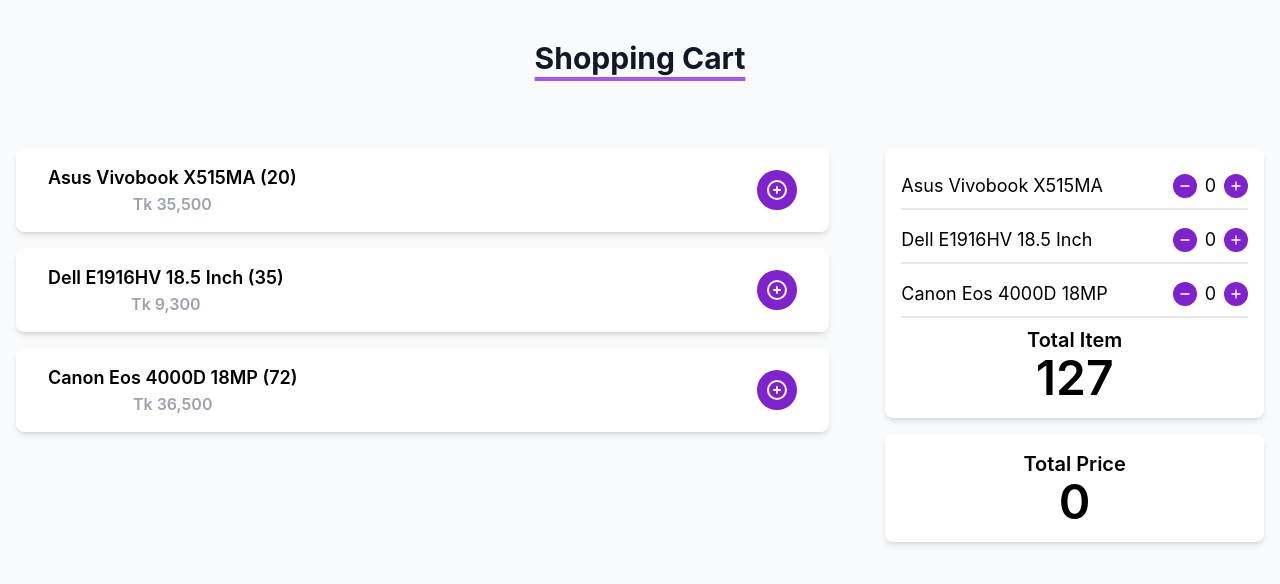
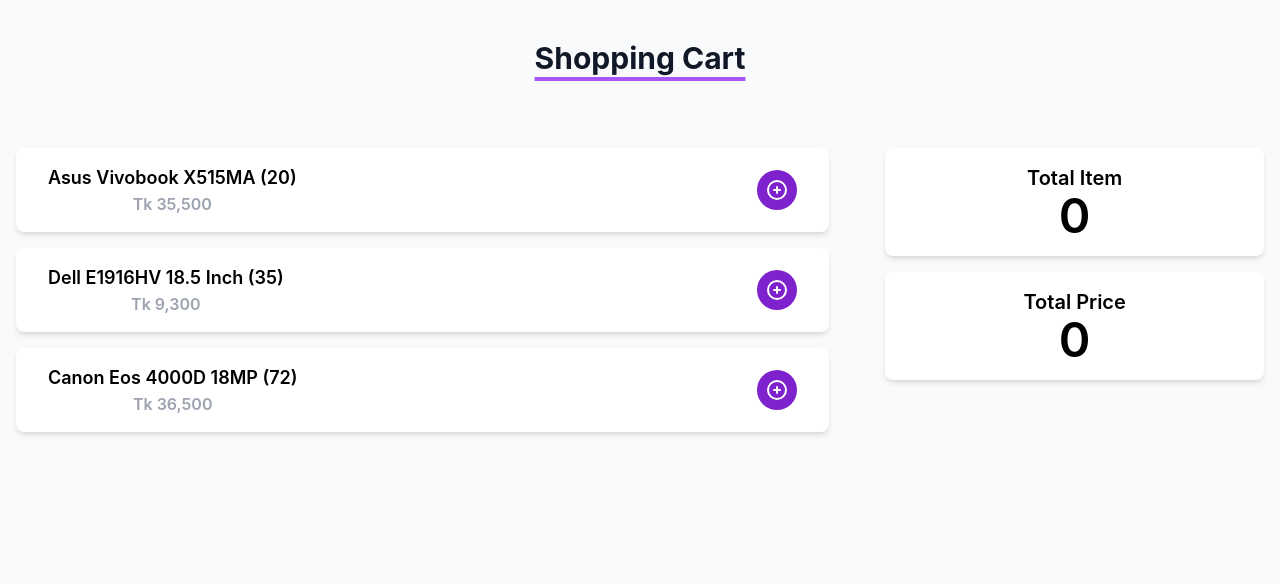
Before and after one commit to JabedH/redux-shopping-cart, a React (Create React App) app: page / in a window 1280 px wide. Shown: the top 584 px of the page. Built offline with nearby package versions, Linux system fonts and the light colour scheme.

Commit message:
added new counter

```diff
--- a/src/Components/ACounter.js
+++ b/src/Components/ACounter.js
@@ -13,24 +13,29 @@ const ACounter = () => {
 
   const dellCount = useSelector((state) => state.dellCounter.value);
   const dellCount1 = useSelector((state) => state.dellCounter.value1);
-
+  console.log(dellCount1);
   const canonCount = useSelector((state) => state.canonCounter.value);
   const canonCount1 = useSelector((state) => state.canonCounter.value1);
-  const totalCounter = asusCount + dellCount + canonCount;
+
+  const totalCounter = asusCount1 + dellCount1 + canonCount1;
   const asusPrice = 35500 * asusCount1;
-  const totalPrice = asusPrice;
+  const dellPrice = 9300 * dellCount1;
+  const canonPrice = 36500 * canonCount1;
+  const totalPrice = asusPrice + dellPrice + canonPrice;
+
   const dispatch = useDispatch();
+
   const asusIncrementHandler = (value) => {
     dispatch(increment(value));
   };
   const asusDecrementHandler = (value) => {
     dispatch(decrement(value));
   };
-  const dellIncrementHandler = () => {
-    dispatch(dellIncrement());
+  const dellIncrementHandler = (value) => {
+    dispatch(dellIncrement(value));
   };
-  const dellDecrementHandler = () => {
-    dispatch(dellDecrement());
+  const dellDecrementHandler = (value) => {
+    dispatch(dellDecrement(value));
   };
   const canonIncrementHandler = () => {
     dispatch(canonIncrement());
@@ -55,6 +60,7 @@ const ACounter = () => {
                   <p class="text-gray-400 text-base">Tk 35,500</p>
                 </div>
                 <div class="text-lg font-semibold">
+                  {asusCount > 0 ? (
                     <button
                       onClick={() => asusIncrementHandler(1)}
                       class="focus:outline-none bg-purple-700 hover:bg-purple-800 text-white font-bold py-2 px-2 rounded-full inline-flex items-center"
@@ -74,16 +80,20 @@ const ACounter = () => {
                         />
                       </svg>
                     </button>
+                  ) : (
+                    <h3 className=" text-red-500 font-bold">Sold out</h3>
+                  )}
                 </div>
               </div>
             </div>
             <div class="bg-white py-4 px-4 shadow-md rounded-lg my-4 mx-4">
               <div class="flex justify-between px-4 items-center">
                 <div class="text-lg font-semibold">
-                  <p>Dell E1916HV 18.5 Inch (35)</p>
+                  <p>Dell E1916HV 18.5 Inch ({dellCount})</p>
                   <p class="text-gray-400 text-base">Tk 9,300</p>
                 </div>
                 <div class="text-lg font-semibold">
+                  {dellCount > 0 ? (
                     <button
                       onClick={() => dellIncrementHandler()}
                       class="focus:outline-none bg-purple-700 hover:bg-purple-800 text-white font-bold py-2 px-2 rounded-full inline-flex items-center"
@@ -103,16 +113,20 @@ const ACounter = () => {
                         />
                       </svg>
                     </button>
+                  ) : (
+                    <h3 className=" text-red-500 font-bold">Sold out</h3>
+                  )}
                 </div>
               </div>
             </div>
             <div class="bg-white py-4 px-4 shadow-md rounded-lg my-4 mx-4">
               <div class="flex justify-between px-4 items-center">
                 <div class="text-lg font-semibold">
-                  <p>Canon Eos 4000D 18MP (72)</p>
+                  <p>Canon Eos 4000D 18MP ({canonCount})</p>
                   <p class="text-gray-400 text-base">Tk 36,500</p>
                 </div>
                 <div class="text-lg font-semibold">
+                  {canonCount > 0 ? (
                     <button
                       onClick={() => canonIncrementHandler()}
                       class="focus:outline-none bg-purple-700 hover:bg-purple-800 text-white font-bold py-2 px-2 rounded-full inline-flex items-center"
@@ -132,12 +146,16 @@ const ACounter = () => {
                         />
                       </svg>
                     </button>
+                  ) : (
+                    <h3 className=" text-red-500 font-bold">Sold out</h3>
+                  )}
                 </div>
               </div>
             </div>
           </div>
           <div class="col-span-12 sm:col-span-12 md:col-span-5 lg:col-span-4 xxl:col-span-4">
             <div class="bg-white py-4 px-4 shadow-md rounded-lg my-4 mx-4">
+              {asusCount1 > 0 && (
                 <div class="flex justify-between border-b-2 mb-2">
                   <div class="text-lg py-2">
                     <p>Asus Vivobook X515MA</p>
@@ -186,7 +204,9 @@ const ACounter = () => {
                     </div>
                   </div>
                 </div>
+              )}
 
+              {dellCount1 > 0 && (
                 <div class="flex justify-between border-b-2 mb-2">
                   <div class="text-lg py-2">
                     <p>Dell E1916HV 18.5 Inch</p>
@@ -194,7 +214,7 @@ const ACounter = () => {
                   <div class="text-lg py-2">
                     <div class="flex flex-row space-x-2 w-full items-center rounded-lg">
                       <button
-                      onClick={() => dellDecrementHandler()}
+                        onClick={() => dellDecrementHandler(1)}
                         class="focus:outline-none bg-purple-700 hover:bg-purple-800 text-white font-bold py-1 px-1 rounded-full inline-flex items-center"
                       >
                         <svg
@@ -214,7 +234,7 @@ const ACounter = () => {
                       </button>
                       <p>{dellCount1}</p>
                       <button
-                      onClick={() => dellIncrementHandler()}
+                        onClick={() => dellIncrementHandler(1)}
                         class="focus:outline-none bg-purple-700 hover:bg-purple-800 text-white font-bold py-1 px-1 rounded-full inline-flex items-center"
                       >
                         <svg
@@ -235,7 +255,9 @@ const ACounter = () => {
                     </div>
                   </div>
                 </div>
+              )}
 
+              {canonCount1 > 0 && (
                 <div class="flex justify-between border-b-2 mb-2">
                   <div class="text-lg py-2">
                     <p>Canon Eos 4000D 18MP</p>
@@ -284,7 +306,7 @@ const ACounter = () => {
                     </div>
                   </div>
                 </div>
-
+              )}
               <div class="flex justify-center items-center text-center">
                 <div class="text-xl font-semibold">
                   <p>Total Item</p>
--- a/src/Redux/canonCounter/canonCounterReducer.js
+++ b/src/Redux/canonCounter/canonCounterReducer.js
@@ -1,7 +1,7 @@
 import { CDECREMENT, CINCREMENT } from "./canonAtionType";
 
 const initialState = {
-  value: 35,
+  value: 72,
   value1: 0,
 };
 const canonCounterReducer = (state = initialState, action) => {
--- a/src/Redux/dellCounter/dellAction.js
+++ b/src/Redux/dellCounter/dellAction.js
@@ -1,15 +1,14 @@
 import { DDECREMENT, DINCREMENT } from "./dellActionType";
 
-
-export const dellIncrement = () => {
+export const dellIncrement = (value) => {
   return {
     type: DINCREMENT,
-    // payload: value,
+    payload: value,
   };
 };
-export const dellDecrement = () => {
+export const dellDecrement = (value) => {
   return {
     type: DDECREMENT,
-    // payload: value,
+    payload: value,
   };
 };
--- a/src/Redux/dellCounter/dellActionType.js
+++ b/src/Redux/dellCounter/dellActionType.js
@@ -1,2 +1,2 @@
 export const DINCREMENT = "dell/increment";
-export const DDECREMENT = "dell/increment";
+export const DDECREMENT = "dell/decrement";
--- a/src/Redux/dellCounter/dellCounterReducer.js
+++ b/src/Redux/dellCounter/dellCounterReducer.js
@@ -1,7 +1,7 @@
 import { DDECREMENT, DINCREMENT } from "./dellActionType";
 
 const initialState = {
-  value: 72,
+  value: 35,
   value1: 0,
 };
 const dellCounterReducer = (state = initialState, action) => {
```
Lines whose indentation alone changed are shown as unchanged.
